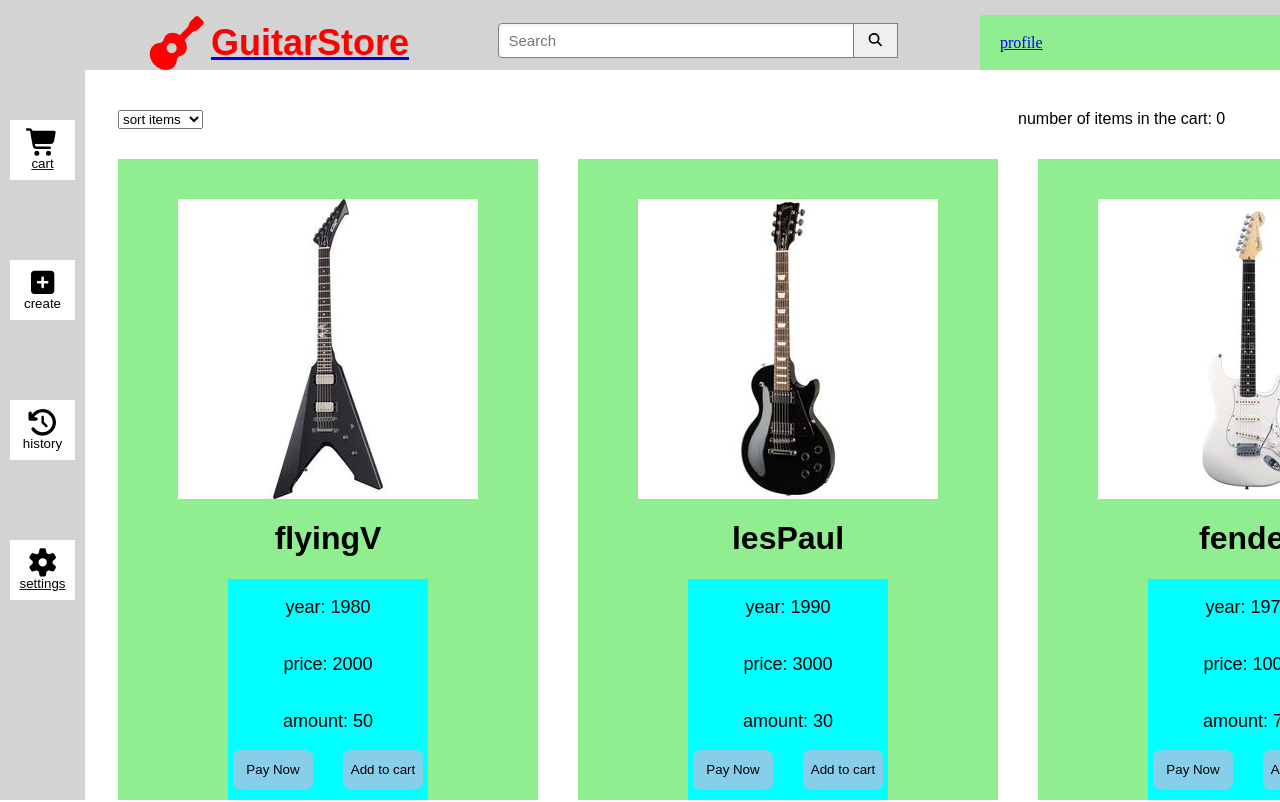
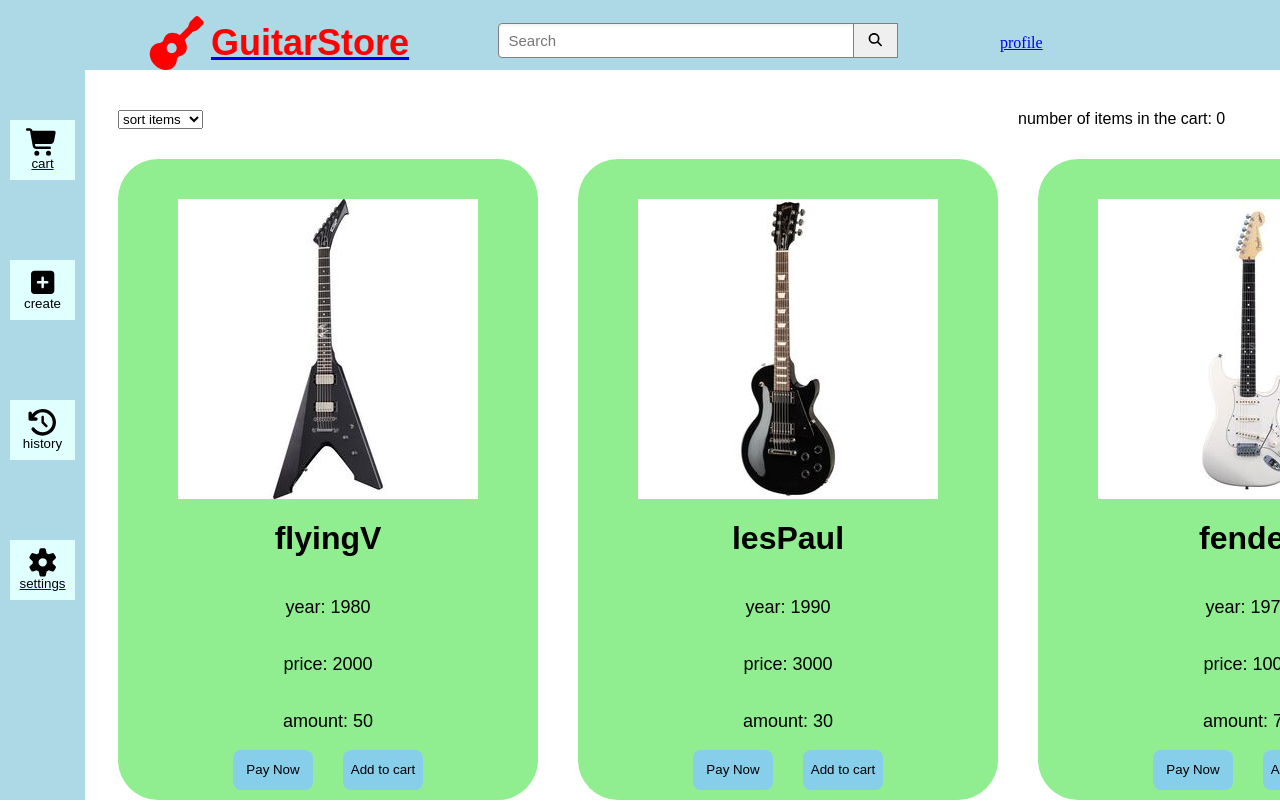
Before and after one commit to PhkhakadzeJumber/react-app1, a React (Vite) app: page /#/ in a window 1280 px wide. Shown: the top 802 px of the page. Built offline with nearby package versions, Linux system fonts and the light colour scheme.

Commit message:
more updated

```diff
--- a/src/guitars.css
+++ b/src/guitars.css
@@ -35,7 +35,14 @@
   margin-right: 30px;
   margin-left: 10px;
   background-color: lightgreen;
+  border-radius: 40px;
+  cursor: pointer;
+  transition: box-shadow 0.15s ease-in-out;
 
+}
+
+.guitar:hover {
+  box-shadow: 0 4px 10px rgba(0, 0, 0, 0.2);
 }
 
 .guitar-image {
@@ -58,8 +65,6 @@
   display: flex;
   flex-direction: column;
   align-items: center;
-
-  background-color: aqua;
 
 }
 
@@ -122,8 +127,10 @@
   height: 40px;
   border: none;
   cursor: pointer;
-  background-color: yellow;
+  background-color: lightcoral;
+  margin-bottom: 10px;
   border-radius: 4px;
+  transition: opacity 0.1s;
 }
 
 .select-button:hover {
--- a/src/index.css
+++ b/src/index.css
@@ -9,7 +9,7 @@
   left: 0;
   height: 55px;
 
-  background-color: lightgrey;
+  background-color: lightblue;
   padding-top: 15px;
   padding-left: 15px;
 
@@ -30,7 +30,7 @@
   height: 55px;
   font-size: 18px;
   color: red;
-  background-color: lightgray;
+  background-color: lightblue;
   border: none;
   cursor: pointer;
 
@@ -55,7 +55,7 @@
 .right-section {
 
   width: 300px;
-  background-color: lightgreen;
+  background-color: lightblue;
   display: flex;
   align-items: center;
 
@@ -103,7 +103,7 @@
 
 .side-bar {
 
-  background-color: lightgray;
+  background-color: lightblue;
   color: white;
 
   position: fixed;
@@ -147,7 +147,7 @@
 .btn {
 
   cursor: pointer;
-  background-color: white;
+  background-color: lightcyan;
   border: none;
   align-items: center;
   justify-content: center;
--- a/src/otherPages.css
+++ b/src/otherPages.css
@@ -214,7 +214,7 @@
 
   height: 50px;
   width: 80px;
-  background-color: lightgreen;
+  background-color: lightcoral;
   border-radius: 4px;
   border: none;
   cursor: pointer;
```
